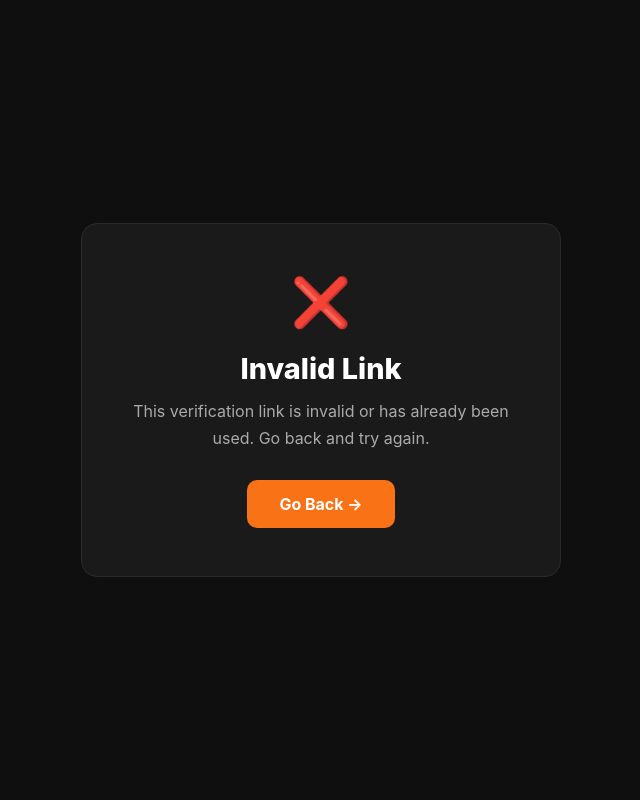
After one commit to Zykssou/listora, a Flask app: page /verify/1 in a window 1280 px wide. The commit adds this page. Shown: the whole page, without its empty margins (319-959 px from the left). Run offline with Flask 3, Linux system fonts and the light colour scheme.

Commit message:
Add email verification via Resend

```diff
--- a/app.py
+++ b/app.py
@@ -1,7 +1,8 @@
-from flask import Flask, render_template, request, jsonify, session
+from flask import Flask, render_template, request, jsonify, session, redirect
 import requests as http_requests
 import os
 import sqlite3
+import secrets
 from datetime import datetime
 
 app = Flask(__name__)
@@ -14,6 +15,7 @@ ADMIN_PASSWORD = os.getenv("ADMIN_PASSWORD", "listora-admin-2026")
 STRIPE_SECRET_KEY = os.getenv("STRIPE_SECRET_KEY", "")
 STRIPE_PRICE_ID = os.getenv("STRIPE_PRICE_ID", "")
 STRIPE_PACK_PRICE_ID = os.getenv("STRIPE_PACK_PRICE_ID", "")
+RESEND_API_KEY = os.getenv("RESEND_API_KEY", "")
 FREE_USES = 3
 
 def init_db():
@@ -28,7 +30,9 @@ def init_db():
             created_at TEXT,
             week_uses INTEGER DEFAULT 0,
             week_key TEXT DEFAULT '',
-            credits INTEGER DEFAULT 0
+            credits INTEGER DEFAULT 0,
+            verified INTEGER DEFAULT 0,
+            verify_token TEXT DEFAULT ''
         )
     """)
     c.execute("""
@@ -44,6 +48,27 @@ def init_db():
     conn.close()
 
 init_db()
+
+def send_verification_email(email, token, base_url):
+    verify_url = base_url + "verify/" + token
+    http_requests.post(
+        "https://api.resend.com/emails",
+        headers={"Authorization": f"Bearer {RESEND_API_KEY}", "Content-Type": "application/json"},
+        json={
+            "from": "Listora <onboarding@resend.dev>",
+            "to": [email],
+            "subject": "Verify your email — Listora",
+            "html": f"""
+            <div style="font-family:sans-serif;max-width:480px;margin:0 auto;padding:40px 20px;">
+                <h1 style="color:#f97316;">Listora</h1>
+                <p style="font-size:1.1rem;">Click the button below to verify your email and start generating listings.</p>
+                <a href="{verify_url}" style="display:inline-block;background:#f97316;color:#fff;padding:14px 28px;border-radius:8px;text-decoration:none;font-weight:700;margin:20px 0;">Verify my email</a>
+                <p style="color:#aaa;font-size:0.85rem;">If you didn't request this, ignore this email.</p>
+            </div>
+            """
+        },
+        timeout=10
+    )
 
 def get_week_key():
     now = datetime.now()
@@ -155,7 +180,22 @@ def generate():
 
         week_uses = user[5] if len(user) > 5 else uses
         credits = user[7] if len(user) > 7 else 0
+        verified = user[8] if len(user) > 8 else 0
         is_admin = ADMIN_EMAIL and email == ADMIN_EMAIL
+
+        if not verified and not is_admin:
+            token = secrets.token_urlsafe(32)
+            conn2 = sqlite3.connect(DB_PATH)
+            c2 = conn2.cursor()
+            c2.execute("UPDATE users SET verify_token=? WHERE email=?", (token, email))
+            conn2.commit()
+            conn2.close()
+            try:
+                send_verification_email(email, token, request.host_url)
+            except Exception:
+                pass
+            return jsonify({"error": "email_not_verified", "message": "Check your inbox to verify your email."}), 403
+
         if week_uses >= FREE_USES and not paid and not is_admin and credits <= 0:
             return jsonify({"error": "free_limit", "message": "You've used your 3 free listings. Upgrade to Pro for unlimited listings."}), 403
 
@@ -293,6 +333,18 @@ def upgrade_success():
             pass
     return render_template("upgrade_success.html")
 
+@app.route("/verify/<token>")
+def verify_email(token):
+    conn = sqlite3.connect(DB_PATH)
+    c = conn.cursor()
+    c.execute("SELECT email FROM users WHERE verify_token=?", (token,))
+    row = c.fetchone()
+    if row:
+        c.execute("UPDATE users SET verified=1, verify_token='' WHERE verify_token=?", (token,))
+        conn.commit()
+    conn.close()
+    return render_template("verified.html", success=bool(row))
+
 @app.route("/privacy")
 def privacy():
     return render_template("privacy.html")
--- /dev/null
+++ b/templates/verified.html
@@ -0,0 +1,33 @@
+<!DOCTYPE html>
+<html lang="en">
+<head>
+    <meta charset="UTF-8">
+    <meta name="viewport" content="width=device-width, initial-scale=1.0">
+    <title>Email Verified — Listora</title>
+    <style>
+        * { margin: 0; padding: 0; box-sizing: border-box; }
+        body { font-family: -apple-system, BlinkMacSystemFont, 'Segoe UI', sans-serif; background: #0f0f0f; color: #fff; min-height: 100vh; display: flex; align-items: center; justify-content: center; }
+        .card { background: #1a1a1a; border: 1px solid #2a2a2a; border-radius: 16px; padding: 48px 40px; max-width: 480px; text-align: center; }
+        .icon { font-size: 3rem; margin-bottom: 20px; }
+        h1 { font-size: 1.8rem; font-weight: 800; margin-bottom: 12px; }
+        p { color: #aaa; line-height: 1.7; margin-bottom: 28px; }
+        .btn { display: inline-block; background: #f97316; color: #fff; padding: 14px 32px; border-radius: 10px; font-size: 1rem; font-weight: 700; text-decoration: none; }
+        .btn:hover { background: #ea6a0a; }
+    </style>
+</head>
+<body>
+<div class="card">
+    {% if success %}
+    <div class="icon">✅</div>
+    <h1>Email Verified!</h1>
+    <p>Your email has been verified. You can now generate your listings!</p>
+    <a href="/" class="btn">Start Generating →</a>
+    {% else %}
+    <div class="icon">❌</div>
+    <h1>Invalid Link</h1>
+    <p>This verification link is invalid or has already been used. Go back and try again.</p>
+    <a href="/" class="btn">Go Back →</a>
+    {% endif %}
+</div>
+</body>
+</html>
```
Also changed, not shown: templates/index.html (+9 -0 lines).
